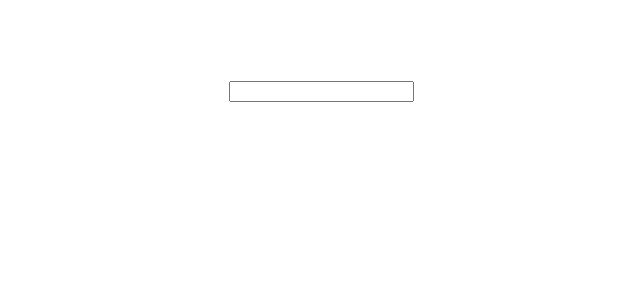
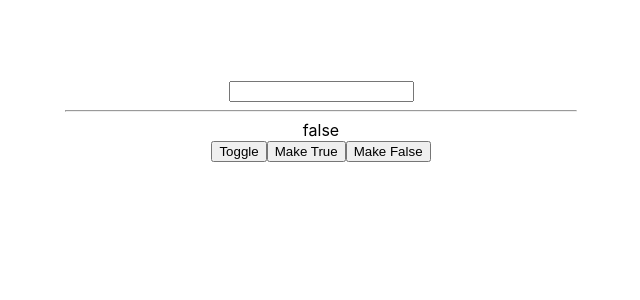
Before and after one commit to BaharKshvrz/react-hooks, a React (Create React App) app in the folder customHooks/: page / in a window 1280 px wide. Shown: the top 300 px of the page, without its empty margins (319-959 px from the left). Built offline with nearby package versions, Linux system fonts and the light colour scheme.

Commit message:
added useToggle custom hook

```diff
--- a/customHooks/src/App.js
+++ b/customHooks/src/App.js
@@ -1,11 +1,13 @@
 import "./App.css";
-import InputElement from "./components/InputElement";
-
+import InputElement from "./components/1.useLocalStorage/InputElement";
+import ToggleComponent from "./components/3.useToggle/ToggleComponent";
 
 function App() {
   return (
     <div className="App">
         <InputElement/>
+        <hr/>
+        <ToggleComponent/>
     </div>
   );
 }
--- a/customHooks/src/components/InputElement.jsx
+++ b/customHooks/src/components/1.useLocalStorage/InputElement.jsx
@@ -1,6 +1,6 @@
 import React from 'react'
 import useLocalStorage from './useLocalStorage';
-import useLogger from './useLogger';
+import useLogger from '../2.useLogger';
 
 const InputElement = () => {
   const [name, setName] = useLocalStorage("data", "");
--- /dev/null
+++ b/customHooks/src/components/3.useToggle/ToggleComponent.jsx
@@ -0,0 +1,17 @@
+import React from 'react'
+import useToggle from './useToggle'
+
+const ToggleComponent = () => {
+  const [value, toggleValue] = useToggle(false);
+
+  return (
+    <div>
+      <div>{ value.toString()} </div>
+      <button onClick={toggleValue}>Toggle</button>
+      <button onClick={() => toggleValue(true)}>Make True</button>
+      <button onClick={() => toggleValue(false)}>Make False</button>
+    </div>
+  )
+}
+
+export default ToggleComponent
--- /dev/null
+++ b/customHooks/src/components/3.useToggle/useToggle.jsx
@@ -0,0 +1,14 @@
+import { useState } from 'react'
+
+function useToggle(defaultValue) {
+  const [value, setValue] = useState(defaultValue);
+
+  function toggleValue(value) {
+          setValue(currentValue => typeof value === "boolean" ? value : !currentValue
+         );
+  }
+
+  return [ value, toggleValue ];
+}
+
+export default useToggle
```
Also changed, not shown: customHooks/src/components/1.useLocalStorage/useLocalStorage.jsx (renamed from customHooks/src/components/useLocalStorage.jsx), customHooks/src/components/2.useLogger.jsx (renamed from customHooks/src/components/useLogger.jsx).
